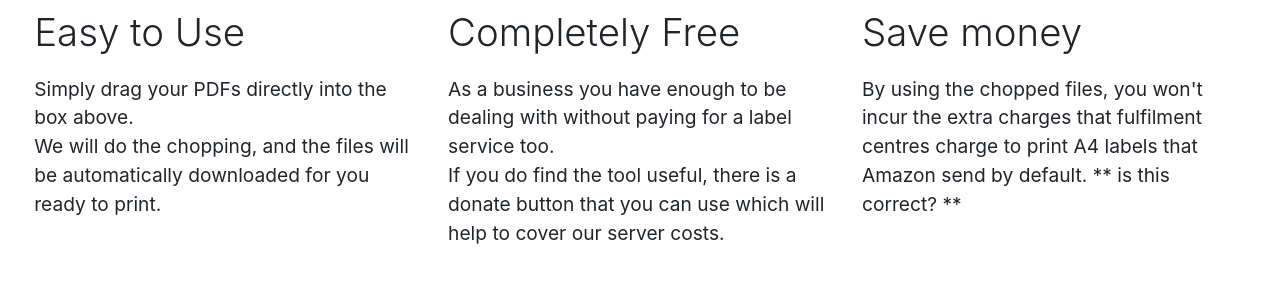
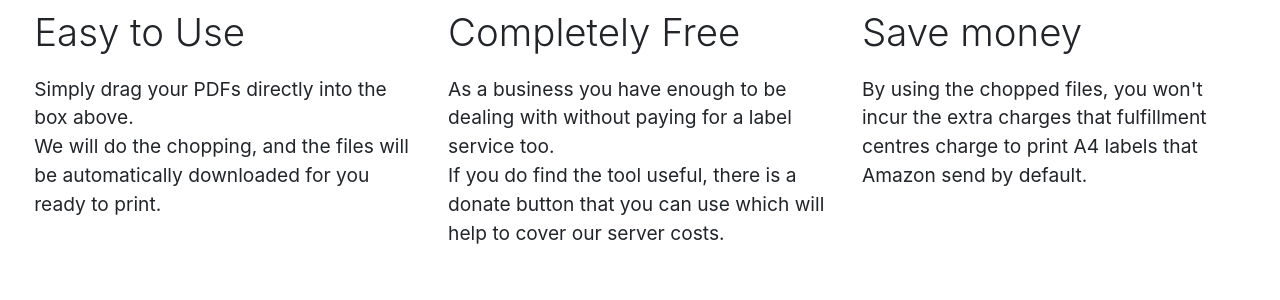
Before and after one commit to mrdavidoneill/labelchopper, a Flask app: page / in a window 1280 px wide. Shown: the part 917-1217 px from the top of the page. Run offline with Flask 2, Linux system fonts and the light colour scheme; some libraries are stand-ins or nearby versions; some web fonts are replaced.

Commit message:
Fix typo Remove note to client

```diff
--- a/app/templates/about.html
+++ b/app/templates/about.html
@@ -20,8 +20,7 @@
     <h6 class="display-4">Save money</h6>
     <p>
       By using the chopped files, you won't incur the extra charges that
-      fulfilment centres charge to print A4 labels that Amazon send by default.
-      ** is this correct? **
+      fulfillment centres charge to print A4 labels that Amazon send by default.
     </p>
   </div>
 </div>
```
